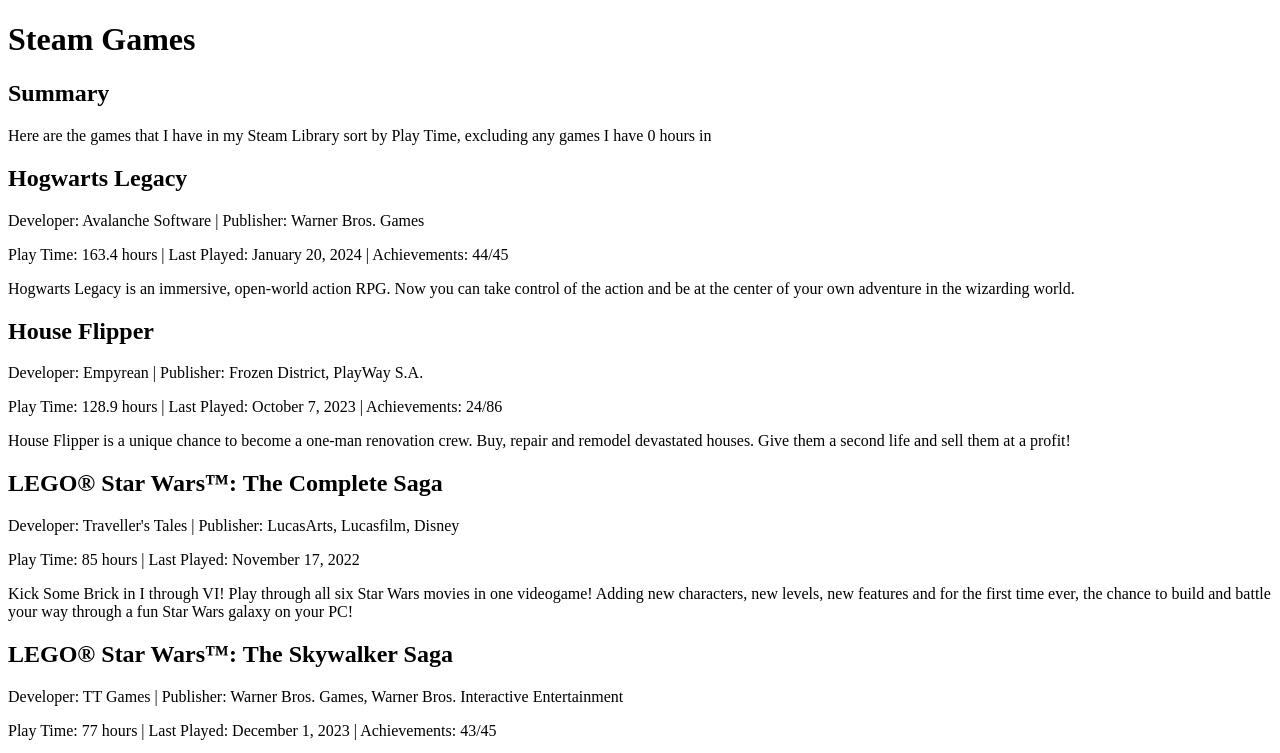
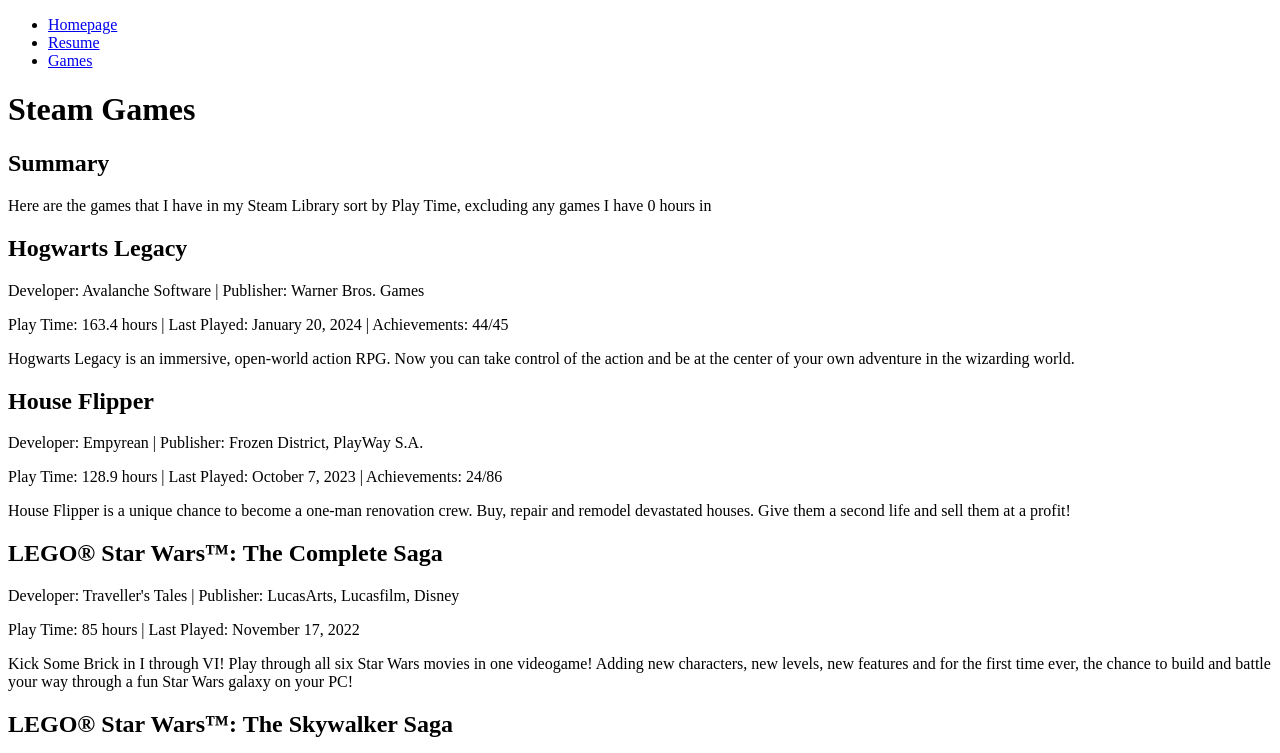
Before and after one commit to OrianaZ/ITMD361-Project1, a plain HTML site: page Games.html in a window 1280 px wide. Shown: the top 753 px of the page. Drawn offline with Linux system fonts and the light colour scheme.

Commit message:
Adding Navigation, & renaming Homepage.html to Index.html

```diff
--- a/Games.html
+++ b/Games.html
@@ -5,6 +5,14 @@
     <title>Oriana Zup Project 1</title>
 </head>
 <body>
+    <nav>
+        <ul>
+            <li><a href="Homepage.html" title="Homepage">Homepage</a></li>
+            <li><a href="Resume.html" title="Resume">Resume</a></li>
+            <li><a href="Games.html" title="Games">Games</a></li>
+        </ul>
+    </nav>
+
     <h1>Steam Games</h1>
 
     <h2>Summary</h2>
```
Also changed, not shown: Homepage.html (deleted, +0 -9 lines), Index.html (added, +16 -0 lines), Resume.html (+8 -0 lines).
